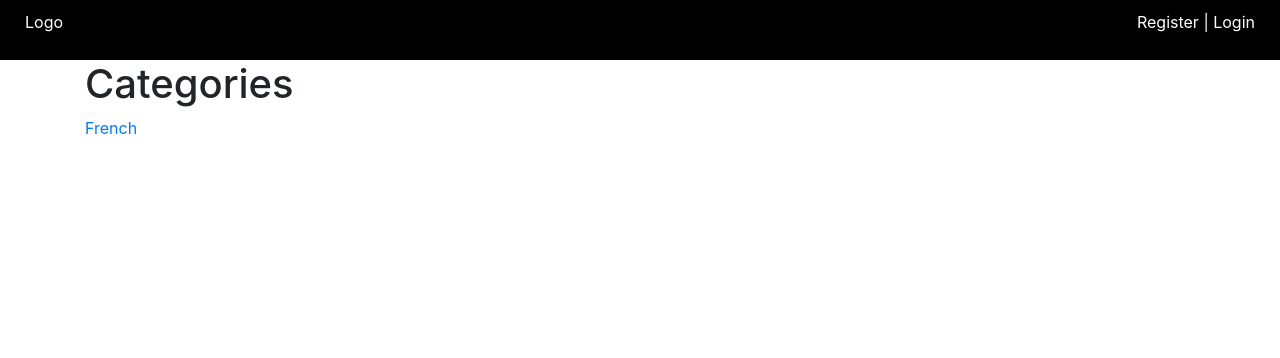
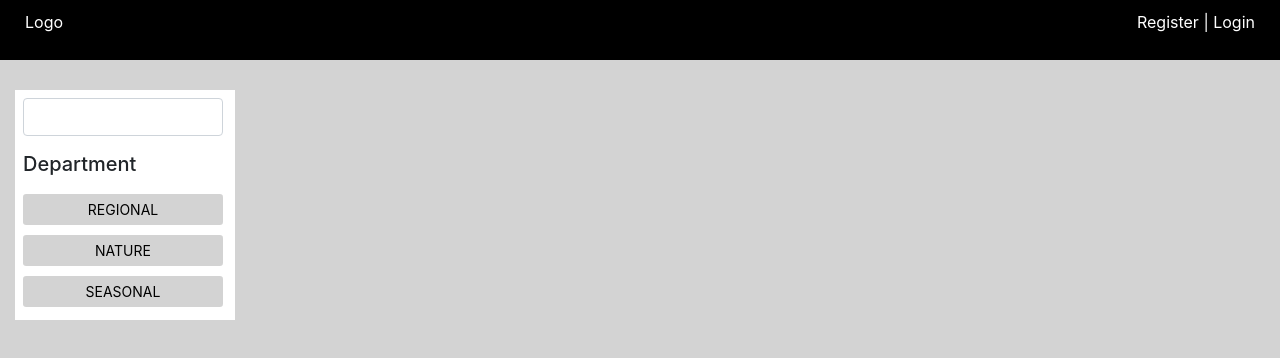
Before and after one commit to kenny-tech/shopmate, a React (Create React App) app: page / in a window 1280 px wide. Shown: the top 358 px of the page. Built offline with nearby package versions, Linux system fonts and the light colour scheme.

Commit message:
Created sidebar

```diff
--- a/src/App.css
+++ b/src/App.css
@@ -2,7 +2,8 @@
 body{
   font-family: Arial, Helvetica, sans-serif;
   color: #23252b;
-  font-size: 5rem;
+  font-size: 2rem;
+  background-color: #d3d3d3 !important;
 }
 
 .header {
@@ -10,3 +11,21 @@ body{
   color: white;
   padding: 10px;
 }
+
+.sidebarPanel {
+  background: white;
+  width: 220px;
+  height: 230px;
+  margin-top: 30px;
+}
+
+.sidebarButton {
+  background: #d3d3d3 !important;
+  color: black !important;
+  width: 200px;
+  margin-top: 10px;
+}
+
+.searchBox {
+  width: 200px;
+}
--- a/src/components/Sidebar.js
+++ b/src/components/Sidebar.js
@@ -1,15 +1,25 @@
 import React, { Component } from 'react';
-import {Link} from 'react-router-dom';
 
 class Sidebar extends Component {
     render() {
         return (
             <React.Fragment>
-                <div className="container">
+                <div className="container-fluid">
                     <div className="row">
-                        <div className="col-md-3">
-                            <h1>Categories</h1>
-                            <Link to="/">French</Link>
+                        <div className="col-md-2">
+                            <div className="sidebarPanel p-2">
+                                <div className="form-group searchBox">
+                                    <input type="text" name="search" class="form-control"/>
+                                </div>
+                                <div>
+                                    <h5>Department</h5>
+                                    <div>
+                                        <button className="btn btn-default btn-sm sidebarButton">REGIONAL</button>
+                                        <button className="btn btn-default btn-sm sidebarButton">NATURE</button>
+                                        <button className="btn btn-default btn-sm sidebarButton">SEASONAL</button>
+                                    </div>
+                                </div>
+                            </div>
                         </div>
                     </div>
                 </div>
```
